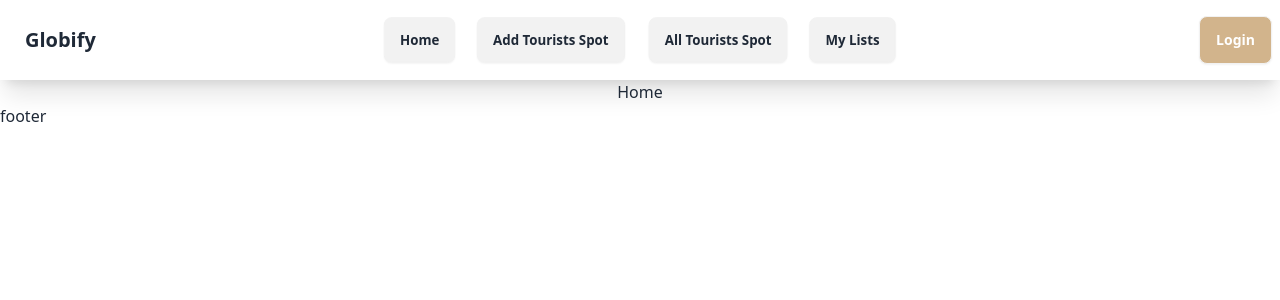
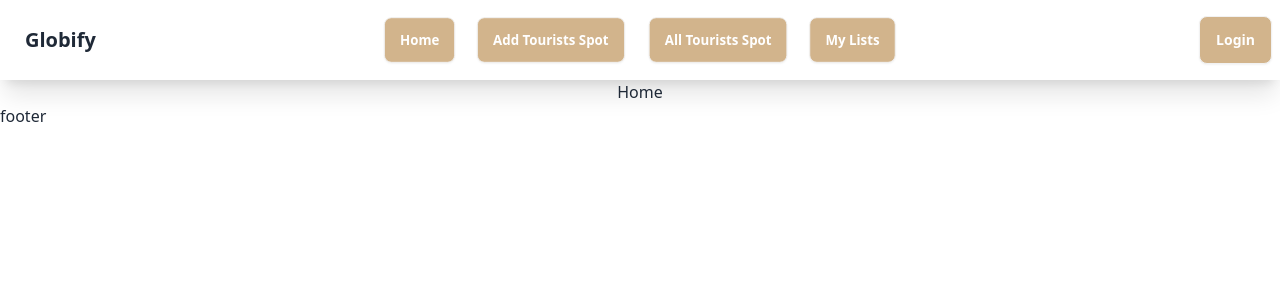
Before and after one commit to sujonifty/Globify-Tourism-Management, a React (Vite) app: page / in a window 1280 px wide. Shown: the top 300 px of the page. Built offline with nearby package versions, Linux system fonts and the light colour scheme; no server answers.

Commit message:
completed private route section

```diff
--- a/src/components/Navbar/Navbar.jsx
+++ b/src/components/Navbar/Navbar.jsx
@@ -21,10 +21,10 @@ const Navbar = () => {
             })
     }
     const navLinks = <>
-        <NavLink className="btn" to="/">Home</NavLink>
-        <NavLink className="btn" to="/addSpot">Add Tourists Spot</NavLink>
-        <NavLink className="btn" to="/allSpot">All Tourists Spot</NavLink>
-        <NavLink className="btn" to="/myList">My Lists</NavLink>
+        <NavLink className="btn bg-[#D2B48C] text-white hover:text-black" to="/">Home</NavLink>
+        <NavLink className="btn bg-[#D2B48C] text-white hover:text-black" to="/addSpot">Add Tourists Spot</NavLink>
+        <NavLink className="btn bg-[#D2B48C] text-white hover:text-black" to="/allSpot">All Tourists Spot</NavLink>
+        <NavLink className="btn bg-[#D2B48C] text-white hover:text-black" to="/myList">My Lists</NavLink>
     </>
     return (
         <div>
--- /dev/null
+++ b/src/components/PrivateRoute/PrivateRoute.jsx
@@ -0,0 +1,25 @@
+
+import { useContext } from 'react';
+import { Navigate, useLocation } from 'react-router-dom';
+import { authContext } from '../Providers/AuthProvider';
+import PropTypes from 'prop-types';
+
+const PrivateRoute = ({children}) => {
+    const location= useLocation();
+    const {user, loading} = useContext(authContext);
+    if (loading){
+        return <div className="w-16 h-16 border-4 border-dashed rounded-full animate-spin dark:border-violet-600"></div>
+    }
+    if(user){
+        return children;
+    }
+    return (
+        <div>
+            <Navigate state={location.pathname} to="/login"></Navigate>
+        </div>
+    );
+};
+PrivateRoute.propTypes ={
+    children: PropTypes.node
+}
+export default PrivateRoute;
--- a/src/main.jsx
+++ b/src/main.jsx
@@ -12,6 +12,7 @@ import TouristSpot from './Pages/TouristSpot/TouristSpot';
 import AddTouristSpot from './Pages/AddTouristSpot/AddTouristSpot';
 import CardDetails from './components/CardDetails/CardDetails';
 import AuthProvider from './components/Providers/AuthProvider';
+import PrivateRoute from './components/PrivateRoute/PrivateRoute';
 
 
 const router = createBrowserRouter([
@@ -34,7 +35,9 @@ const router = createBrowserRouter([
       },
       {
         path: "/addSpot",
-        element: <AddTouristSpot></AddTouristSpot>,
+        element: <PrivateRoute>
+          <AddTouristSpot></AddTouristSpot>,
+        </PrivateRoute>,
       },
       {
         path: "/allSpot",
```
